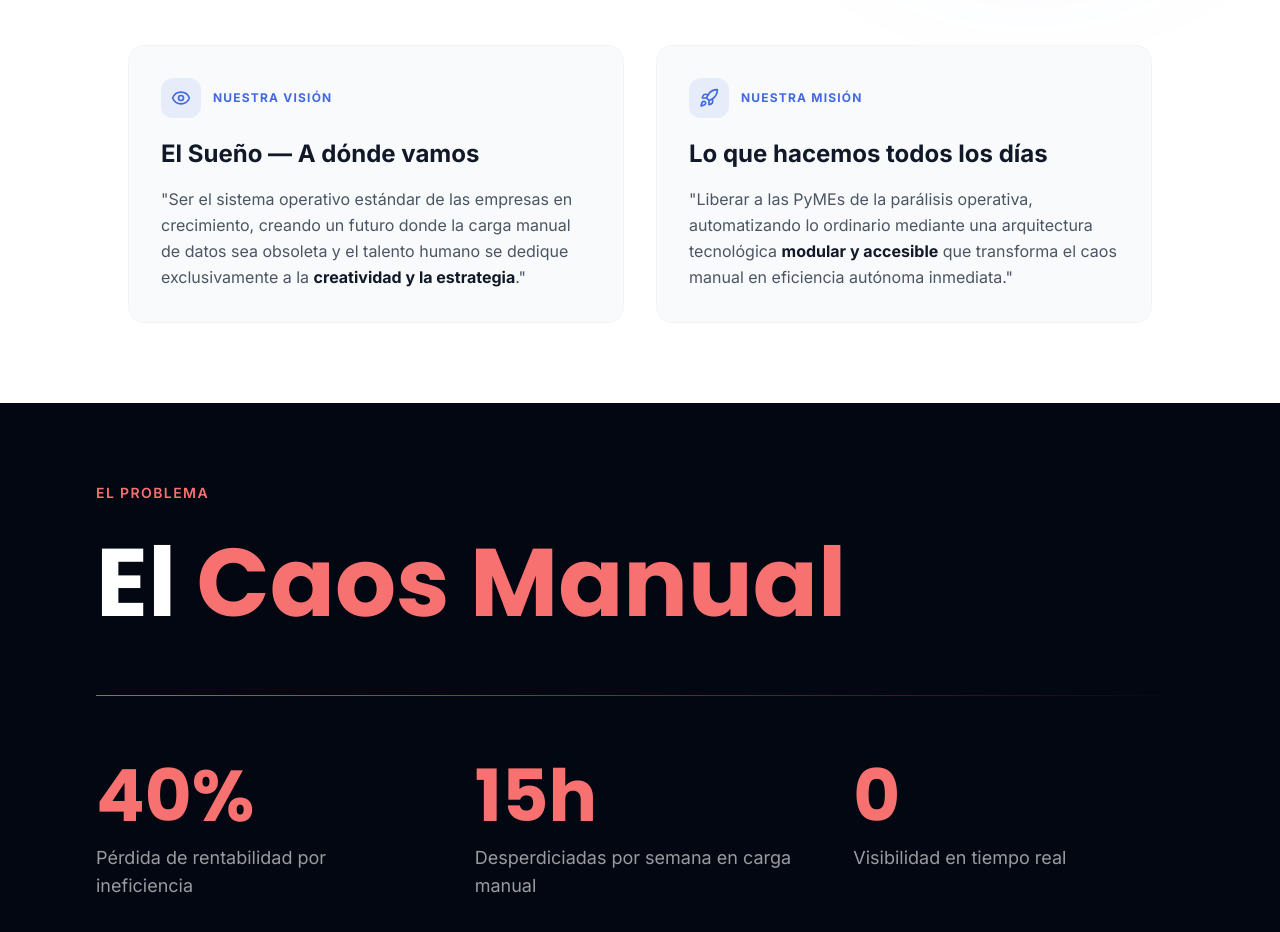
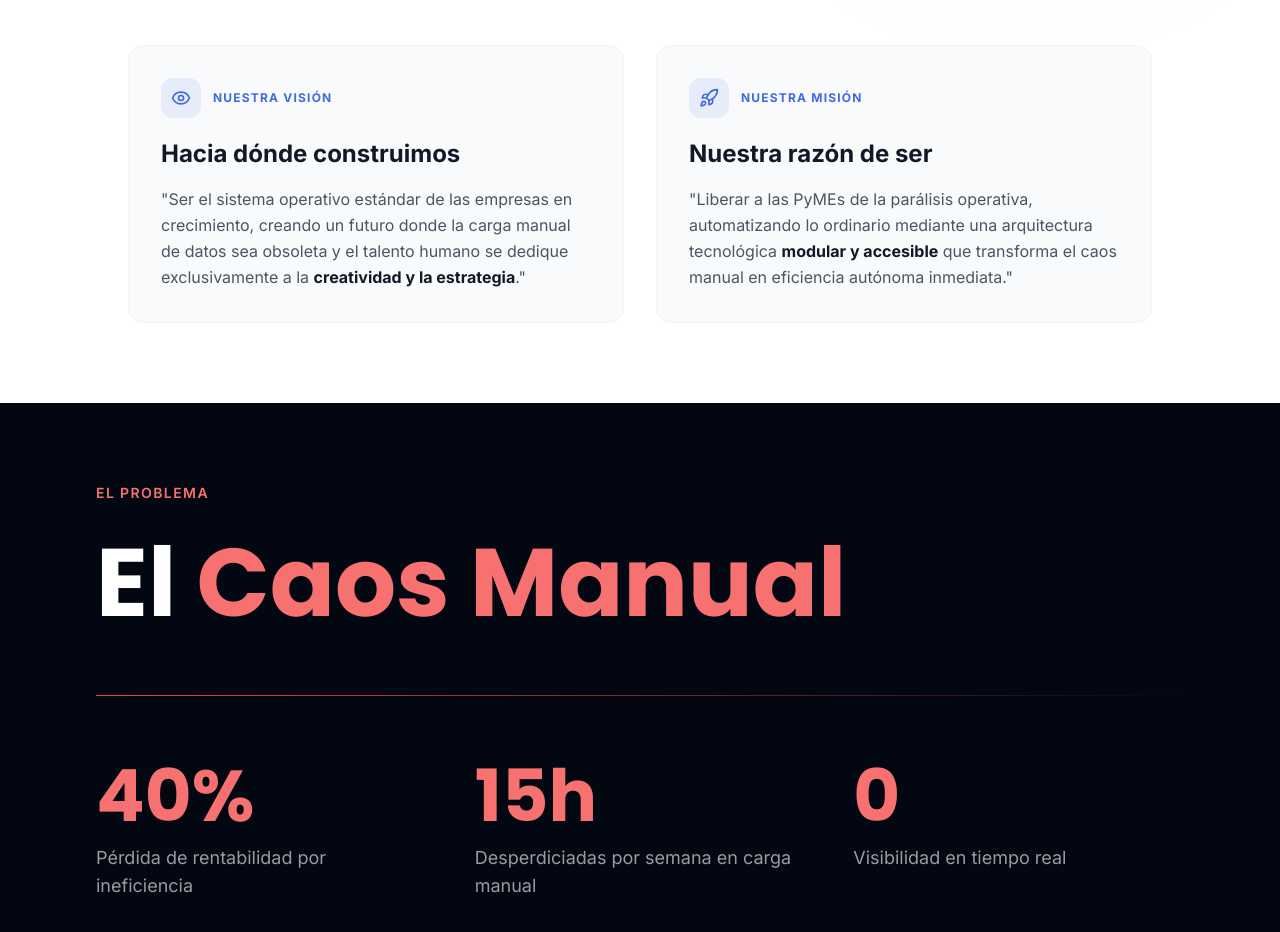
Before and after one commit to tinchocodep/neura-orkesta, a React (Vite) app: page / in a window 1280 px wide. Shown: the part 1340-2272 px from the top of the page. Built offline with nearby package versions, Linux system fonts and the light colour scheme.

Commit message:
fix: improve Vision/Mission subtitles

```diff
--- a/src/components/VisionSection.tsx
+++ b/src/components/VisionSection.tsx
@@ -65,7 +65,7 @@ export default function VisionSection() {
                                 <p className="text-brand-blue font-bold text-xs tracking-widest uppercase">Nuestra Visión</p>
                             </div>
                             <h3 className="text-xl md:text-2xl font-bold text-gray-900 mb-4 leading-snug">
-                                El Sueño — A dónde vamos
+                                Hacia dónde construimos
                             </h3>
                             <p className="text-gray-600 text-base leading-relaxed">
                                 "Ser el sistema operativo estándar de las empresas en crecimiento, creando un futuro donde la carga manual de datos sea obsoleta y el talento humano se dedique exclusivamente a la <strong className="text-gray-900">creatividad y la estrategia</strong>."
@@ -90,7 +90,7 @@ export default function VisionSection() {
                                 <p className="text-brand-blue font-bold text-xs tracking-widest uppercase">Nuestra Misión</p>
                             </div>
                             <h3 className="text-xl md:text-2xl font-bold text-gray-900 mb-4 leading-snug">
-                                Lo que hacemos todos los días
+                                Nuestra razón de ser
                             </h3>
                             <p className="text-gray-600 text-base leading-relaxed">
                                 "Liberar a las PyMEs de la parálisis operativa, automatizando lo ordinario mediante una arquitectura tecnológica <strong className="text-gray-900">modular y accesible</strong> que transforma el caos manual en eficiencia autónoma inmediata."
```
